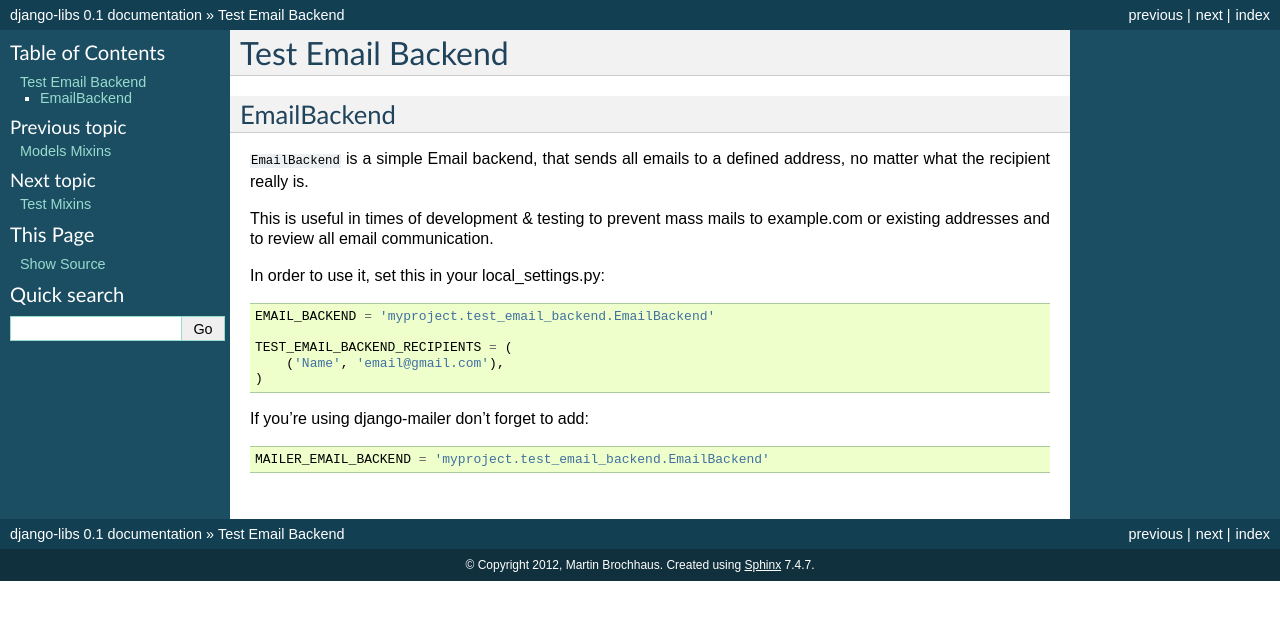
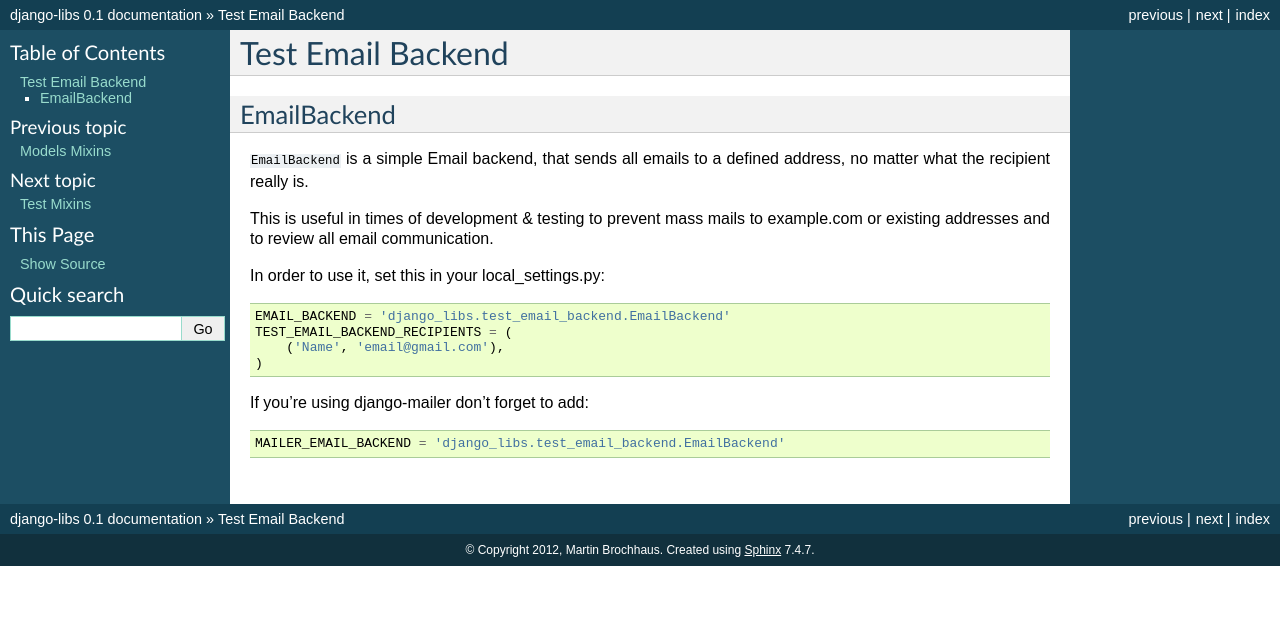
Before and after one commit to bitlabstudio/django-libs, a Sphinx documentation site: the page built from docs/test_email_backend.rst, in a window 1280 px wide. Shown: the top 620 px of the page. Built offline with Sphinx 7.4.7, drawn with Linux system fonts in a browser that asks for light colours; formulas are drawn with MathJax 3.

Commit message:
Fixed errors in the docs

```diff
--- a/docs/test_email_backend.rst
+++ b/docs/test_email_backend.rst
@@ -12,12 +12,11 @@ example.com or existing addresses and to review all email communication.
 
 In order to use it, set this in your local_settings.py::
 
-    EMAIL_BACKEND = 'myproject.test_email_backend.EmailBackend'
-
+    EMAIL_BACKEND = 'django_libs.test_email_backend.EmailBackend'
     TEST_EMAIL_BACKEND_RECIPIENTS = (
         ('Name', 'email@gmail.com'),
     )
 
 If you're using django-mailer don't forget to add::
 
-    MAILER_EMAIL_BACKEND = 'myproject.test_email_backend.EmailBackend'
+    MAILER_EMAIL_BACKEND = 'django_libs.test_email_backend.EmailBackend'
```
Also changed, not shown: 1 other file.
